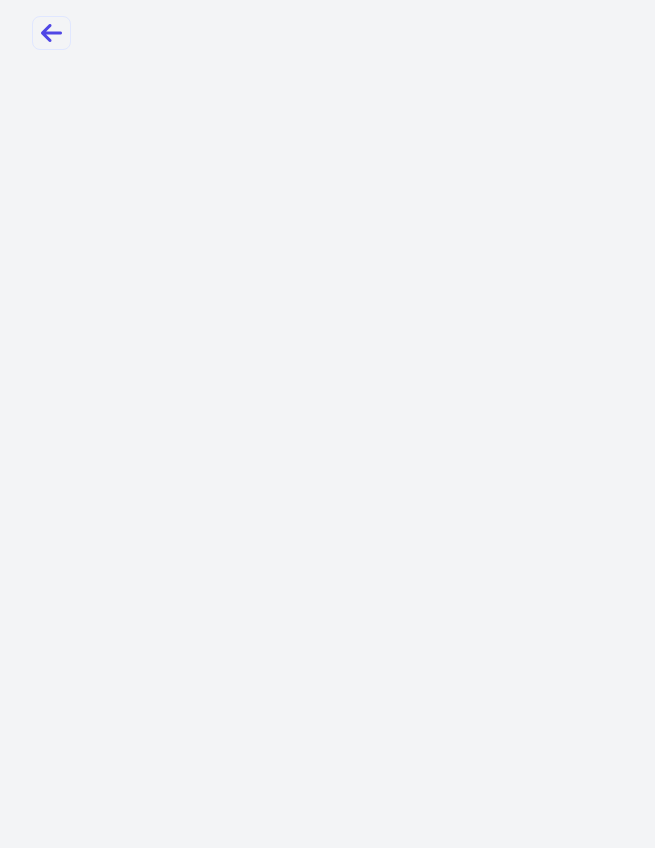
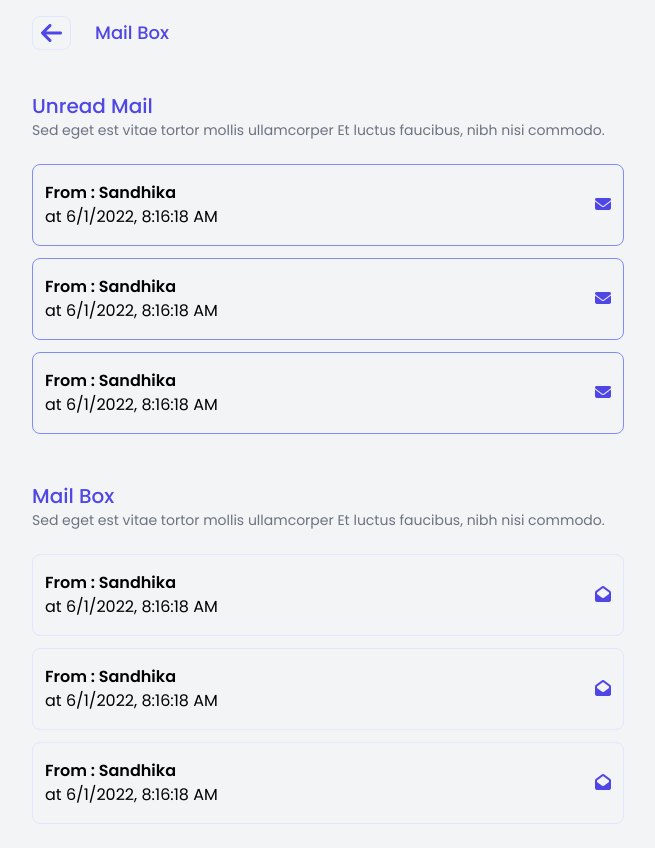
Before and after one commit to or-abdillh/orabdillh-cms, a Vue app: page /mail-box in a window 1280 px wide. Before the commit this address had no page. Shown: the whole page, without its empty margins (312-967 px from the left). Before the commit the page ends 800 px from the top, so only its background shows below. Built offline with nearby package versions, Linux system fonts and the light colour scheme.

Commit message:
Create mail box view and component

```diff
--- a/src/components/HomeTitleBar.vue
+++ b/src/components/HomeTitleBar.vue
@@ -6,10 +6,20 @@
         <h1 class="font-semibold text-indigo-600">OR ABDILLH</h1>
       </section>
       <section>
-        <i class="fa fa-solid fa-envelope-open text-indigo-600 text-2xl relative">
+        <i @click="toMailBox" class="fa fa-solid fa-envelope-open text-indigo-600 text-2xl relative active:scale-95 duration-300">
           <span class="text-indigo-600 bg-gray-100 px-1 rounded-full font-semibold text-sm absolute -top-1 -right-1">2</span>
         </i>
       </section>
     </section>
   </main>
 </template>
+
+<script setup>
+
+import { useRouter } from 'vue-router'
+
+const router = useRouter()
+const toMailBox = () => {
+  setTimeout( router.push({ name: 'Mail Box' }), 350 )
+}
+</script>
--- a/src/components/ListItem.vue
+++ b/src/components/ListItem.vue
@@ -1,6 +1,6 @@
 <template>
   <main class="flex items-center justify-between gap-2 mb-3 px-3 py-4 border border-indigo-100 rounded-lg active:bg-gray-50 active:border-indigo-300 duration-300">
-    <section class="w-2/12">
+    <section :class="thumbnail ? 'w-2/12' : 'w-8/12'">
       <slot name="start"></slot>
     </section>
     <section>
@@ -18,6 +18,10 @@ const props = defineProps({
   item: {
     type: Object,
     default: {}
+  },
+  thumbnail: {
+    type: Boolean,
+    default: true
   }
 })
 
--- /dev/null
+++ b/src/components/UnreadMailBox.vue
@@ -0,0 +1,58 @@
+<template>
+  <main>
+   <page-section title="Unread Mail">
+      <template v-slot:body>
+         <template v-for="mail in mails" :key="mail.id">
+            <list-item :thumbnail="false" class="border-indigo-400">
+               <template v-slot:start>
+                  <strong>From : {{ mail.fullname }}</strong>
+                  <p>at {{ mail.timestamp }}</p>
+               </template>
+               <template v-slot:end><i class="fa-solid fa-envelope text-indigo-600"></i></template>
+            </list-item>
+         </template>
+      </template>
+   </page-section>
+  </main>
+</template>
+
+<script setup>
+
+import PageSection from '@component/PageSection.vue'
+import ListItem from '@component/ListItem.vue'
+
+const mails = [
+   {
+      id: 1,
+      fullname: 'Sandhika',
+      phone: '086578945899',
+      email: 'Sandhika@gmail.com',
+      company: 'UNPAS',
+      text: 'Dis parturient montes, nascetur ridiculus mus. Nulla facilisis massa ut massa. Sed nisi purus, malesuada eu, porta vulputate, suscipit.',
+      unread: false,
+      timestamp: new Date().toLocaleString()
+   },
+   {
+      id: 2,
+      fullname: 'Sandhika',
+      phone: '086578945899',
+      email: 'Sandhika@gmail.com',
+      company: 'UNPAS',
+      text: 'Dis parturient montes, nascetur ridiculus mus. Nulla facilisis massa ut massa. Sed nisi purus, malesuada eu, porta vulputate, suscipit.',
+      unread: false,
+      timestamp: new Date().toLocaleString()
+   },
+   {
+      id: 3,
+      fullname: 'Sandhika',
+      phone: '086578945899',
+      email: 'Sandhika@gmail.com',
+      company: 'UNPAS',
+      text: 'Dis parturient montes, nascetur ridiculus mus. Nulla facilisis massa ut massa. Sed nisi purus, malesuada eu, porta vulputate, suscipit.',
+      unread: false,
+      timestamp: new Date().toLocaleString()
+   }
+]
+
+
+</script>
--- a/src/router/index.js
+++ b/src/router/index.js
@@ -25,6 +25,11 @@ const routes = [
     name: 'Tools & Projects',
     path: '/manage/tool-project',
     component: () => import('@/views/ManageToolProject.vue')
+  },
+  {
+    name: 'Mail Box',
+    path: '/mail-box',
+    component: () => import('@/views/MailBox.vue')
   }
 ]
 
--- /dev/null
+++ b/src/views/MailBox.vue
@@ -0,0 +1,60 @@
+<template>
+   <main class="pt-20">
+      <!-- Unread Mail -->
+      <unread-mail-box></unread-mail-box>
+      <!-- Old mail -->
+      <page-section class="mt-12" title="Mail Box">
+         <template v-slot:body>
+            <template v-for="mail in mails" :key="mail.id">
+               <list-item :thumbnail="false">
+                  <template v-slot:start>
+                     <strong>From : {{ mail.fullname }}</strong>
+                     <p>at {{ mail.timestamp }}</p>
+                  </template>
+                  <template v-slot:end><i class="fa-solid fa-envelope-open text-indigo-600"></i></template>
+               </list-item>
+            </template>
+         </template>
+      </page-section>
+   </main>
+</template>
+
+<script setup>
+
+import PageSection from '@component/PageSection.vue'
+import ListItem from '@component/ListItem.vue'
+import UnreadMailBox from '@component/UnreadMailBox.vue'
+
+const mails = [
+   {
+      id: 1,
+      fullname: 'Sandhika',
+      phone: '086578945899',
+      email: 'Sandhika@gmail.com',
+      company: 'UNPAS',
+      text: 'Dis parturient montes, nascetur ridiculus mus. Nulla facilisis massa ut massa. Sed nisi purus, malesuada eu, porta vulputate, suscipit.',
+      unread: false,
+      timestamp: new Date().toLocaleString()
+   },
+   {
+      id: 2,
+      fullname: 'Sandhika',
+      phone: '086578945899',
+      email: 'Sandhika@gmail.com',
+      company: 'UNPAS',
+      text: 'Dis parturient montes, nascetur ridiculus mus. Nulla facilisis massa ut massa. Sed nisi purus, malesuada eu, porta vulputate, suscipit.',
+      unread: false,
+      timestamp: new Date().toLocaleString()
+   },
+   {
+      id: 3,
+      fullname: 'Sandhika',
+      phone: '086578945899',
+      email: 'Sandhika@gmail.com',
+      company: 'UNPAS',
+      text: 'Dis parturient montes, nascetur ridiculus mus. Nulla facilisis massa ut massa. Sed nisi purus, malesuada eu, porta vulputate, suscipit.',
+      unread: false,
+      timestamp: new Date().toLocaleString()
+   }
+]
+</script>
```
